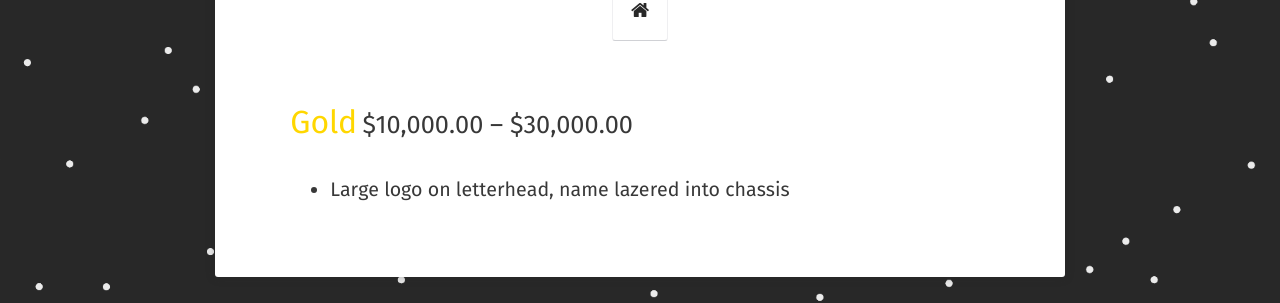
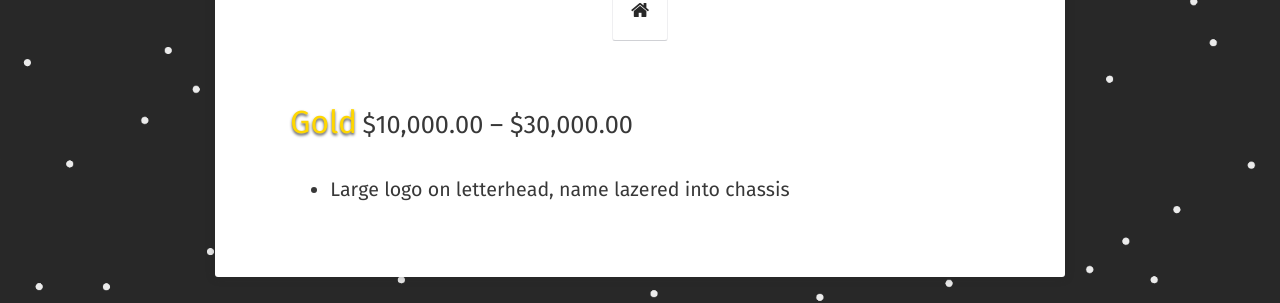
Before and after one commit to blair3sat/old-blair3sat.github.io, a Jekyll site: the page built from projects/index.md, in a window 1280 px wide. Shown: the part 280-583 px from the top of the page. Built offline with Jekyll 4.4.1, drawn with Linux system fonts in a browser that asks for light colours; some web fonts are replaced.

Commit message:
Update index.md

```diff
--- a/projects/index.md
+++ b/projects/index.md
@@ -6,5 +6,5 @@ comments: false
 ---
 
 
-<div style="font-size:24pt;color:Gold;display:inline;">Gold</div><div style="font-size:19pt;display:inline;">  $10,000.00 – $30,000.00</div>
+<div style="font-size:24pt;color:Gold;display:inline;text-shadow:0px 2px 3px #555;">Gold</div><div style="font-size:19pt;display:inline;">  $10,000.00 – $30,000.00</div>
 * Large logo on letterhead, name lazered into chassis
```
